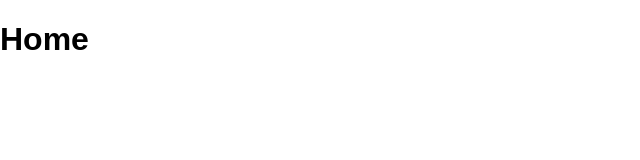
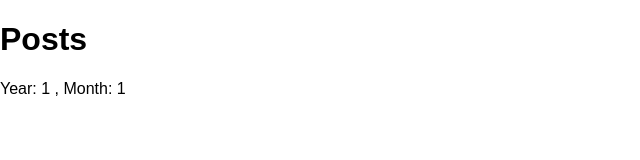
Before and after one commit to mabbasidesign/Router, a React (Create React App) app: page /posts/1/1 in a window 1280 px wide. Shown: the top 160 px of the page, without its empty margins (0-640 px from the left). Built offline with nearby package versions, Linux system fonts and the light colour scheme.

Commit message:
adding optional parameters

```diff
--- a/src/App.js
+++ b/src/App.js
@@ -19,7 +19,7 @@
               path="/products"
               render={props => <Products sortBy="newest" {...props} />}
             />
-          <Route path="/post/:year/:month" component={Posts} />
+          <Route path="/posts/:year?/:month?" component={Posts} />
           <Route path="/admin" component={Dashboard} />
           <Route path="/" component={Home} />
         </Switch>
--- a/src/components/posts.jsx
+++ b/src/components/posts.jsx
@@ -1,10 +1,10 @@
 import React from "react";
 
-const Posts = () => {
+const Posts = ({ match, location }) => {
   return (
     <div>
       <h1>Posts</h1>
-      Year: , Month:
+      Year: {match.params.year} , Month: {match.params.month}
     </div>
   );
 };
```
